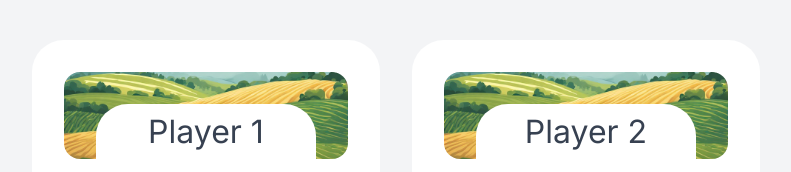
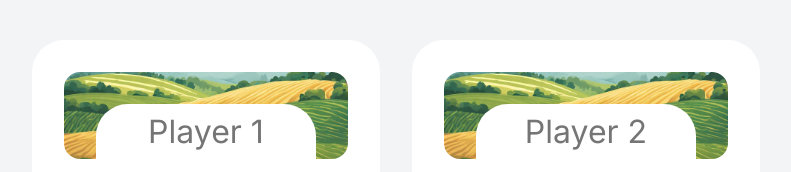
Before and after one commit to ssem-git/js-tcg-counter, a plain HTML site: page index.html in a window 1280 px wide. Shown: the top 172 px of the page, without its empty margins (244-1035 px from the left). Drawn offline with Linux system fonts and the light colour scheme.

Commit message:
Update README, change default playernames from value to placeholder

```diff
--- a/index.html
+++ b/index.html
@@ -12,7 +12,7 @@
   <div class="counter-wrapper" id="player1wrap">
     <!-- Player Name -->
     <header class="" id="player1status">
-      <input type="" name="" value="Player 1">
+      <input type="" name="" value="" placeholder="Player 1">
     </header>
     <!-- HP Display -->
     <main>
@@ -42,7 +42,7 @@
   <div class="counter-wrapper" id="player2wrap">
     <!-- Player Name -->
     <header class="" id="player2status">
-      <input type="" name="" value="Player 2">
+      <input type="" name="" value="" placeholder="Player 2">
     </header>
     <!-- HP Display -->
     <main>
```
Also changed, not shown: 1 other file.
